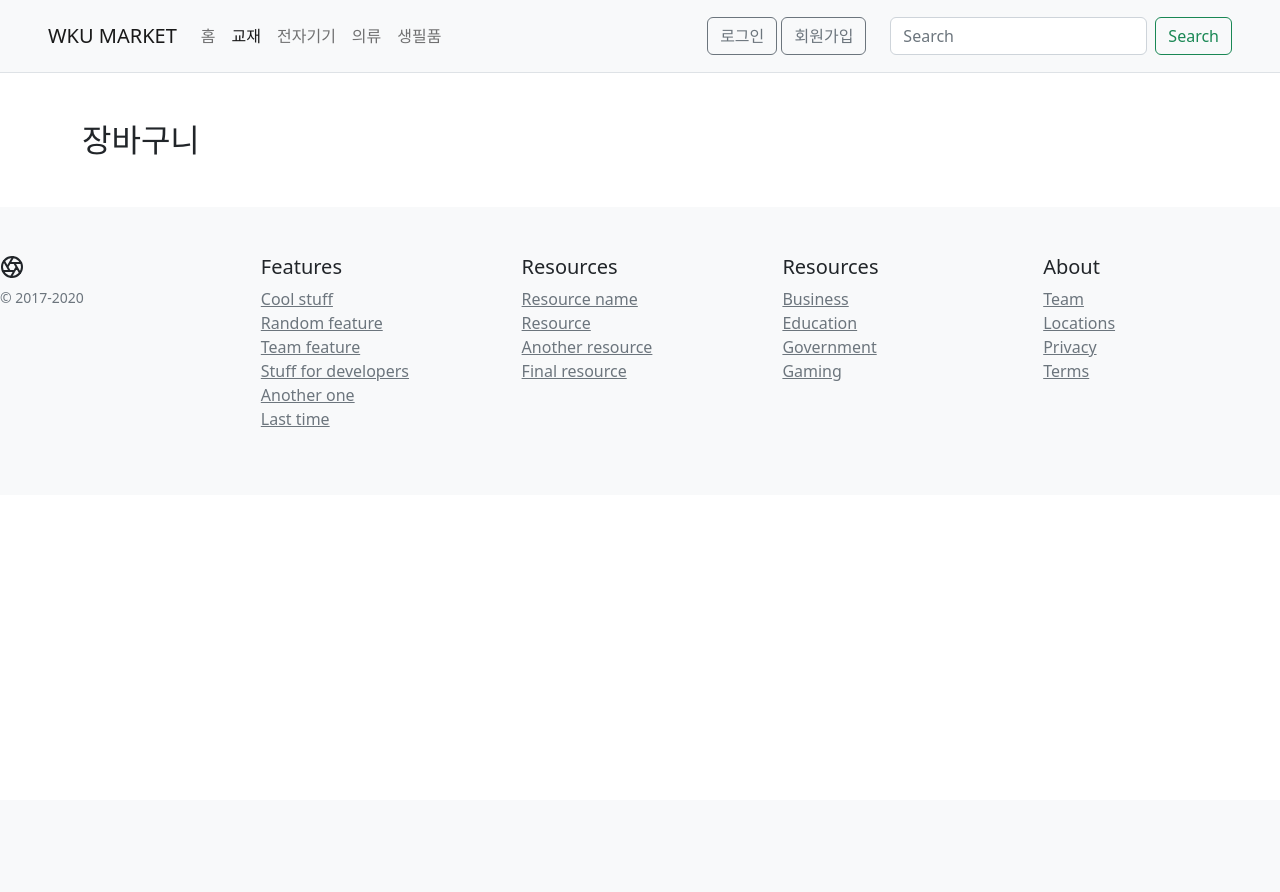
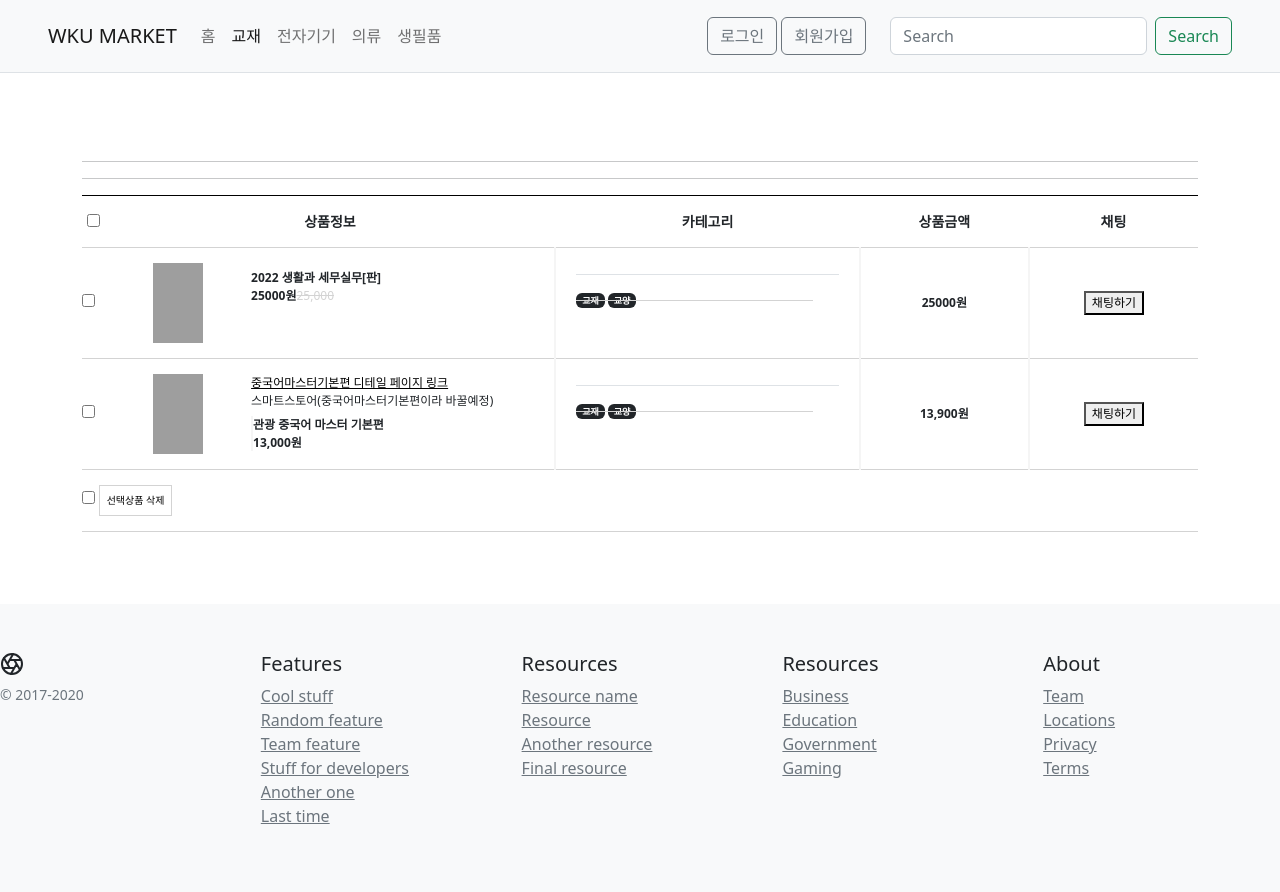
Before and after one commit to aodtmdals/WKUsell_web, a Flask app: page /cart in a window 1280 px wide. Before the commit the page ends 427 px from the top, so only its background shows below. Run offline with Flask 2, Linux system fonts and the light colour scheme; some libraries are stand-ins or nearby versions; grey boxes are pictures that could not be loaded.

Commit message:
decorate cart.html

```diff
--- /dev/null
+++ b/static/css/cart.css
@@ -0,0 +1,141 @@
+.basket__list  p,
+ .basket__list span {
+    margin: 0;
+  }
+
+ .basket__list a {
+    color: black;
+  }
+
+  .basket__list img {
+    display: block;
+    width: 80%;
+    height: 80px;
+    margin: auto;
+  }
+
+  .basket {
+    width: 80%;
+    margin: auto;
+    padding: 30px;
+  }
+
+  .basket ul {
+    background-color: whitesmoke;
+    padding: 30px;
+    margin-bottom: 50px;
+    border: whitesmoke solid 1px;
+    border-radius: 5px;
+    font-size: 13px;
+    font-weight: 300;
+  }
+
+  .basket ul :first-child {
+    color: limegreen;
+  }
+
+  table {
+    border-top: solid 1.5px black;
+    border-collapse: collapse;
+    width: 100%;
+    font-size: 14px;
+  }
+
+  thead {
+    text-align: center;
+    font-weight: bold;
+  }
+
+  tbody {
+    font-size: 12px;
+  }
+
+  td {
+    padding: 15px 0px;
+    border-bottom: 1px solid lightgrey;
+  }
+
+  .basket__list__detail :nth-child(3) {
+    vertical-align: top;
+  }
+
+  .basket__list__detail :nth-child(3) a {
+    font-size: 12px;
+  }
+
+  .basket :nth-child(3) p {
+    margin-top: 6px;
+    font-weight: bold;
+  }
+
+  .basket__list__option {
+    vertical-align: top;
+    padding: 20px;
+  }
+
+  .basket__list__option p {
+    margin-bottom: 25px;
+    position: relative;
+  }
+
+  .basket__list__option p::after {
+    content: "";
+    width: 90%;
+    height: 1px;
+    background-color: lightgrey;
+    left: 0px;
+    top: 25px;
+    position: absolute;
+  }
+
+  .basket__list__optionbtn {
+    background-color: white;
+    font-size: 10px;
+    border: lightgrey solid 1px;
+    padding: 7px;
+  }
+
+  .basket__list__detail :nth-child(4),
+  .basket__list__detail :nth-child(5),
+  .basket__list__detail :nth-child(6) {
+    border-left: 2px solid whitesmoke;
+  }
+
+  .basket__list__detail :nth-child(5),
+  .basket__list__detail :nth-child(6) {
+    text-align: center;
+  }
+
+  .basket__list__detail :nth-child(5) button {
+    background-color: limegreen;
+    color: white;
+    border: none;
+    border-radius: 5px;
+    padding: 4px 8px;
+    font-size: 12px;
+    margin-top: 5px;
+  }
+
+  .price {
+    font-weight: bold;
+  }
+
+
+  .basket__bigorderbtn {
+    width: 200px;
+    height: 50px;
+    font-size: 16px;
+    margin: auto;
+    border-radius: 5px;
+  }
+
+  .basket__bigorderbtn.left {
+    background-color: white;
+    border: 1px lightgray solid;
+  }
+
+  .basket__bigorderbtn.right {
+    background-color: limegreen;
+    color: white;
+    border: none;
+  }
--- a/static/css/style.css
+++ b/static/css/style.css
@@ -1,5 +1,6 @@
 @import url("product.css");
 @import url("login.css");
+@import url("cart.css");
 
 a,
 a ::after {
@@ -13,3 +14,7 @@ a :hover {
   opacity: 70%;
   cursor: pointer;
 }
+
+.invisible {
+  display: none;
+}
--- a/templates/cart.html
+++ b/templates/cart.html
@@ -1,9 +1,98 @@
 {% extends "base.html" %} {% block content %}
-  <main class="mt-5">
+<main class="mt-5">
   <div class="container">
-    <divc class="cart">
-        <h2>장바구니</h2>
-    </div>
+    <divc class="basket">
+      <table class="basket__list">
+        <form>
+          <thead>
+            <tr>
+              <td><input type="checkbox" /></td>
+              <td colspan="2">상품정보</td>
+              <td>카테고리</td>
+              <td>상품금액</td>
+              <td>채팅</td>
+            </tr>
+          </thead>
+          <tbody>
+            <!-- 생활과세무 교재 -->
+            <tr class="basket__list__detail">
+              <td><input type="checkbox" /></td>
+              <td>
+                <img
+                  src="https://image.aladin.co.kr/product/29010/19/cover500/8956615128_1.jpg"
+                  alt="..."
+                  style="width: 30px; min-width: 50px"
+                />
+              </td>
+              <td>
+                <p>2022 생활과 세무실무[판]</p>
+                <sapn class="price">25000원</sapn
+                ><span style="text-decoration: line-through; color: lightgray"
+                  >25,000</span
+                >
+              </td>
+              <td class="basket__list__option">
+                <p class="card-text border-top pt-3">
+                  <span class="badge bg-dark">교재</span>
+                  <span class="badge bg-dark">교양</span>
+                </p>
+              </td>
+              <td>
+                <span class="price">25000원</span>
+              </td>
+              <td>
+                <button class="basket__list__orderbtn">채팅하기</button>
+              </td>
+            </tr>
+            <hr />
+            <!-- 중국어 교재 -->
+            <hr />
+            <tr class="basket__list__detail">
+              <td style="width: 2%"><input type="checkbox" /></td>
+              <td style="width: 13%">
+                <img
+                  src="https://image.aladin.co.kr/product/6159/17/cover500/8927721632_2.jpg"
+                  alt="..."
+                  style="width: 30px; min-width: 50px"
+                />
+              </td>
+              <td style="width: 27%">
+                <a href="#">중국어마스터기본편 디테일 페이지 링크</a><br /><span
+                  class="basket__list__smartstore"
+                >
+                  스마트스토어(중국어마스터기본편이라 바꿀예정)</span
+                >
+                <p>관광 중국어 마스터 기본편</p>
+                <span class="price">13,000원</span>
+              </td>
+              <td class="basket__list__option" style="width: 27%">
+                <p class="card-text border-top pt-3">
+                  <span class="badge bg-dark">교재</span>
+                  <span class="badge bg-dark">교양</span>
+                </p>
+              </td>
+              <td style="width: 15%">
+                <span class="price">13,900원</span>
+              </td>
+              <td style="width: 15%">
+                <button class="basket__list__orderbtn">채팅하기</button>
+              </td>
+            </tr>
+          </tbody>
+          <tfoot>
+            <tr>
+              <td colspan="3">
+                <input type="checkbox" />
+                <button class="basket__list__optionbtn">선택상품 삭제</button>
+              </td>
+              <td></td>
+              <td></td>
+              <td></td>
+            </tr>
+          </tfoot>
+        </form>
+      </table>
+    </divc>
   </div>
 </main>
 {% endblock %}
```
